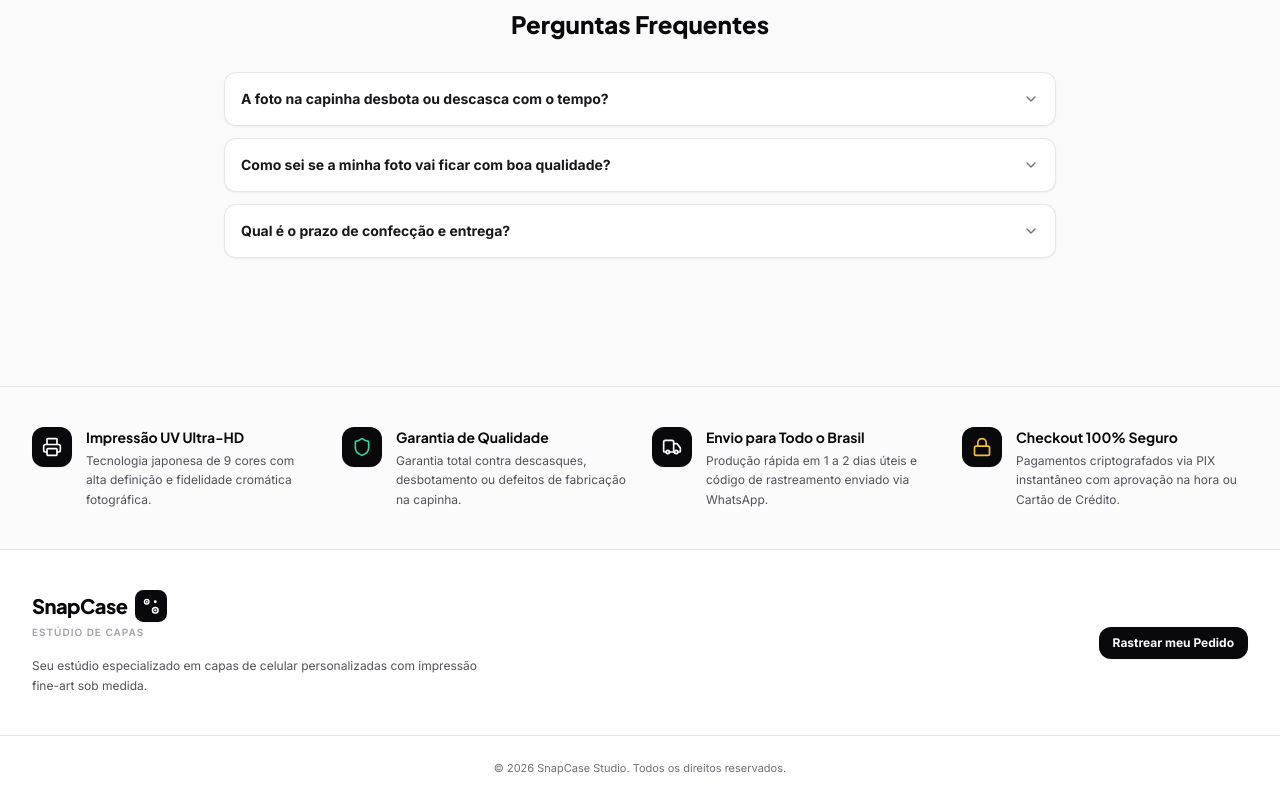
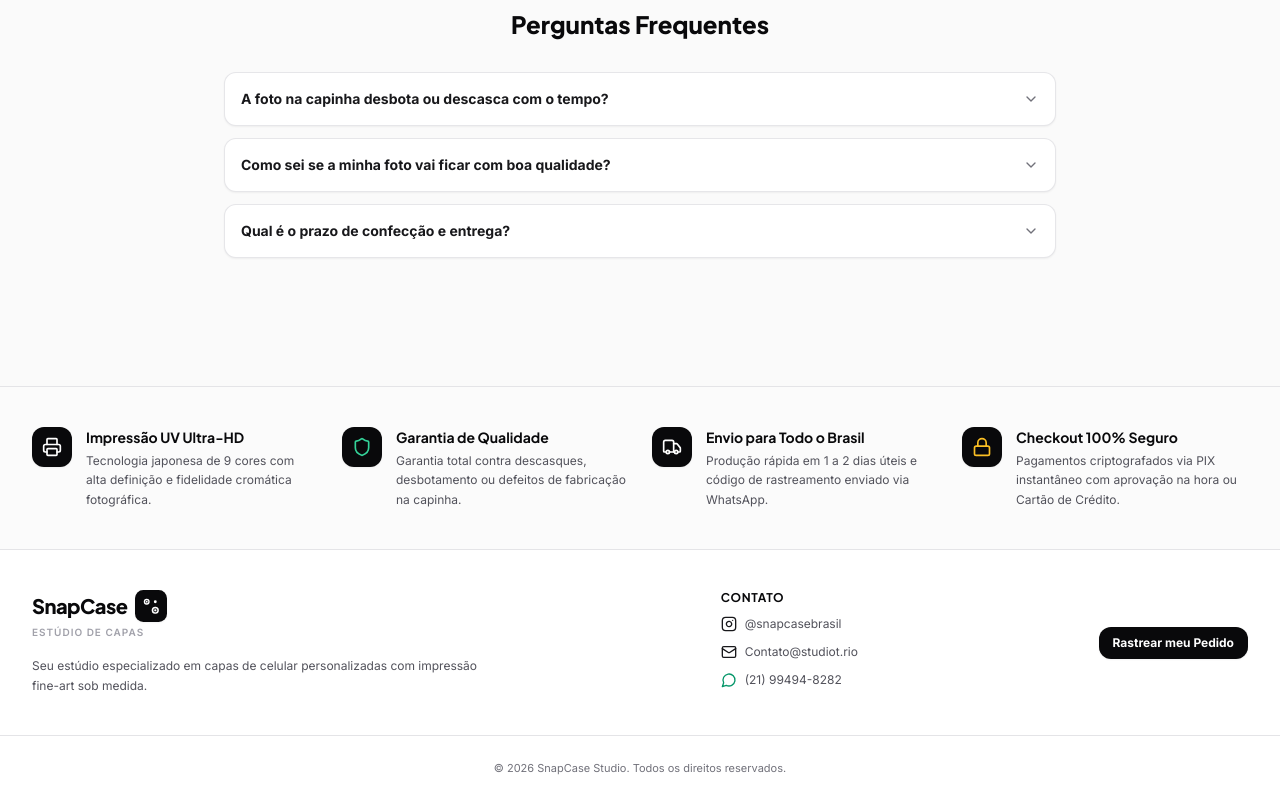
Before and after one commit to Leparfait22/Personalize_capas, a Next.js app: page / in a window 1280 px wide. Shown: the part 2906-3706 px from the top of the page. Built offline with nearby package versions, Linux system fonts and the light colour scheme; no server answers; the database is empty.

Commit message:
feat: improve smooth scrolling to photo upload and add contact links to footer

```diff
--- a/src/app/page.tsx
+++ b/src/app/page.tsx
@@ -157,13 +157,15 @@ export default function Home() {
       <HeroBanner
         onSelectPreset={handleSelectPreset}
         onStartCustomizing={() => {
-          const el = document.getElementById("customizador");
-          if (el) el.scrollIntoView({ behavior: "smooth" });
+          const el =
+            document.getElementById("carregar-foto") ||
+            document.getElementById("customizador");
+          if (el) el.scrollIntoView({ behavior: "smooth", block: "center" });
         }}
       />
 
       {/* 2. Customizador Principal (Duas Colunas no Desktop / Fluxo 1 -> 2 -> Preview -> Resumo no Mobile) */}
-      <section id="customizador" className="max-w-7xl mx-auto px-4 sm:px-6 lg:px-8 pt-4">
+      <section id="customizador" className="scroll-mt-28 max-w-7xl mx-auto px-4 sm:px-6 lg:px-8 pt-4">
         <div className="grid grid-cols-1 lg:grid-cols-12 lg:grid-rows-[auto_1fr] gap-6 lg:gap-x-8 lg:gap-y-6 items-start">
           {/* Etapas 1 e 2: Foto e Modelo do Smartphone (Primeiro no Mobile, Direita Superior no Desktop) */}
           <div className="order-1 lg:col-start-6 lg:col-span-7 lg:row-start-1 space-y-6">
--- a/src/components/customizer/CustomizerControls.tsx
+++ b/src/components/customizer/CustomizerControls.tsx
@@ -102,7 +102,7 @@ export default function CustomizerControls({
   return (
     <div className="space-y-5 bg-white p-5 sm:p-6 rounded-2xl border border-zinc-200/90 shadow-[0_4px_20px_rgb(0,0,0,0.03)]">
       {/* 1. Upload de Imagem */}
-      <div>
+      <div id="carregar-foto" className="scroll-mt-32">
         <div className="flex items-center justify-between mb-3">
           <span className="text-sm font-bold text-zinc-950 flex items-center gap-2 font-display">
             <ImageIcon className="w-4 h-4 text-zinc-950" />
--- a/src/components/layout/Footer.tsx
+++ b/src/components/layout/Footer.tsx
@@ -1,7 +1,7 @@
 "use client";
 
 import React, { useState } from "react";
-import { Shield, Truck, Printer, Lock } from "lucide-react";
+import { Shield, Truck, Printer, Lock, Instagram, Mail, MessageCircle } from "lucide-react";
 import Logo from "@/components/common/Logo";
 import TrackOrderModal from "@/components/layout/TrackOrderModal";
 
@@ -64,7 +64,7 @@ export default function Footer() {
       </div>
 
       {/* Rodapé Principal */}
-      <div className="max-w-7xl mx-auto px-4 sm:px-6 lg:px-8 py-10 flex flex-col sm:flex-row sm:items-center sm:justify-between gap-6">
+      <div className="max-w-7xl mx-auto px-4 sm:px-6 lg:px-8 py-10 flex flex-col md:flex-row md:items-start md:justify-between gap-8">
         {/* Marca */}
         <div className="space-y-3 max-w-md">
           <Logo variant="dark" size="md" showTagline={true} />
@@ -73,8 +73,48 @@ export default function Footer() {
           </p>
         </div>
 
+        {/* Contato & Redes Sociais */}
+        <div className="space-y-2.5">
+          <h5 className="font-bold text-zinc-950 text-xs uppercase tracking-wider font-display">
+            Contato
+          </h5>
+          <ul className="space-y-2 text-xs">
+            <li>
+              <a
+                href="https://www.instagram.com/snapcasebrasil"
+                target="_blank"
+                rel="noopener noreferrer"
+                className="inline-flex items-center gap-2 text-zinc-600 hover:text-zinc-950 transition-colors"
+              >
+                <Instagram className="w-4 h-4 text-zinc-900 shrink-0" />
+                <span>@snapcasebrasil</span>
+              </a>
+            </li>
+            <li>
+              <a
+                href="mailto:Contato@studiot.rio"
+                className="inline-flex items-center gap-2 text-zinc-600 hover:text-zinc-950 transition-colors"
+              >
+                <Mail className="w-4 h-4 text-zinc-900 shrink-0" />
+                <span>Contato@studiot.rio</span>
+              </a>
+            </li>
+            <li>
+              <a
+                href="https://wa.me/5521994948282"
+                target="_blank"
+                rel="noopener noreferrer"
+                className="inline-flex items-center gap-2 text-zinc-600 hover:text-zinc-950 transition-colors"
+              >
+                <MessageCircle className="w-4 h-4 text-emerald-600 shrink-0" />
+                <span>(21) 99494-8282</span>
+              </a>
+            </li>
+          </ul>
+        </div>
+
         {/* Rastrear Pedido */}
-        <div>
+        <div className="md:self-center">
           <button
             type="button"
             onClick={() => setOpenTrackModal(true)}
--- a/src/components/layout/HeroBanner.tsx
+++ b/src/components/layout/HeroBanner.tsx
@@ -90,24 +90,28 @@ export default function HeroBanner({
     touchStartX.current = null;
   };
 
+  const scrollToUploadSection = () => {
+    const uploadEl =
+      document.getElementById("carregar-foto") ||
+      document.getElementById("customizador");
+    if (uploadEl) {
+      uploadEl.scrollIntoView({ behavior: "smooth", block: "center" });
+    }
+  };
+
   const handleApplySlide = (slide: ShowcaseSlide) => {
     if (onSelectPreset) {
       onSelectPreset(slide.imageUrl, "Exemplo Personalizado");
     }
-    const customizerEl = document.getElementById("customizador");
-    if (customizerEl) {
-      customizerEl.scrollIntoView({ behavior: "smooth" });
-    }
+    scrollToUploadSection();
   };
 
   const handleCtaClick = () => {
     if (onStartCustomizing) {
       onStartCustomizing();
+      return;
     }
-    const customizerEl = document.getElementById("customizador");
-    if (customizerEl) {
-      customizerEl.scrollIntoView({ behavior: "smooth" });
-    }
+    scrollToUploadSection();
   };
 
   const CtaButton = ({ className = "" }: { className?: string }) => (
```
